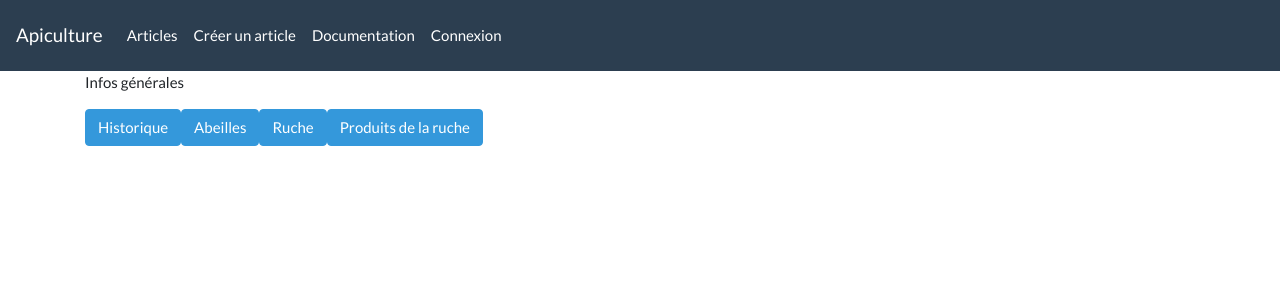
After one commit to Luc-Leveque/Site_Apiculture_Lpdw, a Symfony app: template templates/documentation/index.html.twig in a window 1280 px wide. The commit adds this page. Shown: the top 300 px of the page. Run offline with Twig, Linux system fonts and the light colour scheme; the template is opened without the code that fills it, so the values that code supplies are empty; some libraries are stand-ins or nearby versions.

Commit message:
Creation DocumentationController and templates

```diff
--- a/templates/base.html.twig
+++ b/templates/base.html.twig
@@ -3,14 +3,14 @@
     <head>
         <meta charset="UTF-8">
         <title>
-            {% block title %}Welcome!{% endblock %}
+            {% block title %}Apiculture{% endblock %}
         </title>
         <link rel="stylesheet" href="https://bootswatch.com/4/flatly/bootstrap.min.css">
         {% block stylesheets %}{% endblock %}
     </head>
     <body>
         <nav class="navbar navbar-expand-lg navbar-dark bg-primary">
-            <a class="navbar-brand" href="{{ path('home') }} ">SymBlog</a>
+            <a class="navbar-brand" href="{{ path('home') }} ">Apiculture</a>
 
             <button class="navbar-toggler" type="button" data-toggle="collapse" data-target="#navbarColor01" aria-controls="navbarColor01" aria-expanded="false" aria-label="Toggle navigation">
                 <span class="navbar-toggler-icon"></span>
@@ -23,6 +23,9 @@
                     </li>
                     <li class="nav-item">
                         <a class="nav-link" href="{{ path('blog_create') }} ">Créer un article</a>
+                    </li>
+                    <li class="nav-item">
+                        <a class="nav-link" href="{{ path('documentation_apiculture') }} ">Documentation</a>
                     </li>
 
                     {% if not app.user %}
--- a/templates/blog/index.html.twig
+++ b/templates/blog/index.html.twig
@@ -1,7 +1,6 @@
 {% extends 'base.html.twig' %}
 
-{% block title %}Hello
-    {{ controller_name }}!{% endblock %}
+{% block title %}{{ controller_name }}!{% endblock %}
 
 {% block body %}
 
--- /dev/null
+++ b/templates/documentation/index.html.twig
@@ -0,0 +1,20 @@
+{% extends 'base.html.twig' %}
+
+{% block title %}Documentation{% endblock %}
+
+{% block body %}
+
+
+<div class="col-sm-8 col-offset-2">
+    <div class="row">
+        <p>Infos générales</p>
+    </div>
+    <div class="row">
+        <a class="btn btn-info" href="{{ path('documentation_history')}}">Historique</a>
+        <a class="btn btn-info" href="{{ path('documentation_bees')}}">Abeilles</a>
+        <a class="btn btn-info" href="{{ path('documentation_hive')}}">Ruche</a>
+        <a class="btn btn-info" href="{{ path('documentation_products')}}">Produits de la ruche</a>
+    </div>
+</div>
+
+{% endblock %}
--- a/templates/security/index.html.twig
+++ b/templates/security/index.html.twig
@@ -1,6 +1,6 @@
 {% extends 'base.html.twig' %}
 
-{% block title %}Hello {{ controller_name }}!{% endblock %}
+{% block title %}{{ controller_name }}{% endblock %}
 
 {% block body %}
 <style>
```
Also changed, not shown: src/Controller/DocumentationController.php (added, +60 -0 lines), templates/documentation/bees.html.twig (added, +11 -0 lines), templates/documentation/history.html.twig (added, +12 -0 lines), templates/documentation/hive.html.twig (added, +11 -0 lines), templates/documentation/products.html.twig (added, +11 -0 lines), 1 other file.
